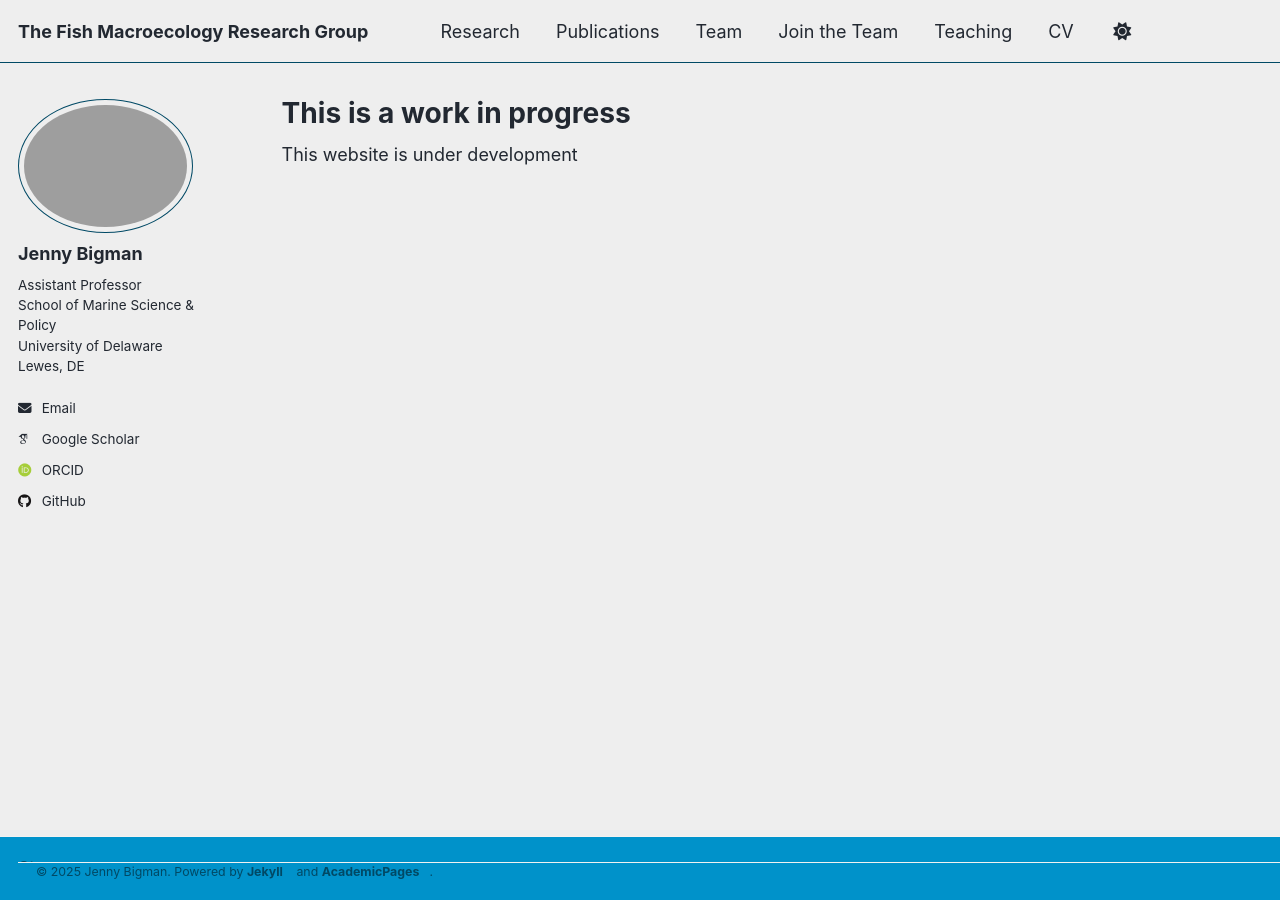
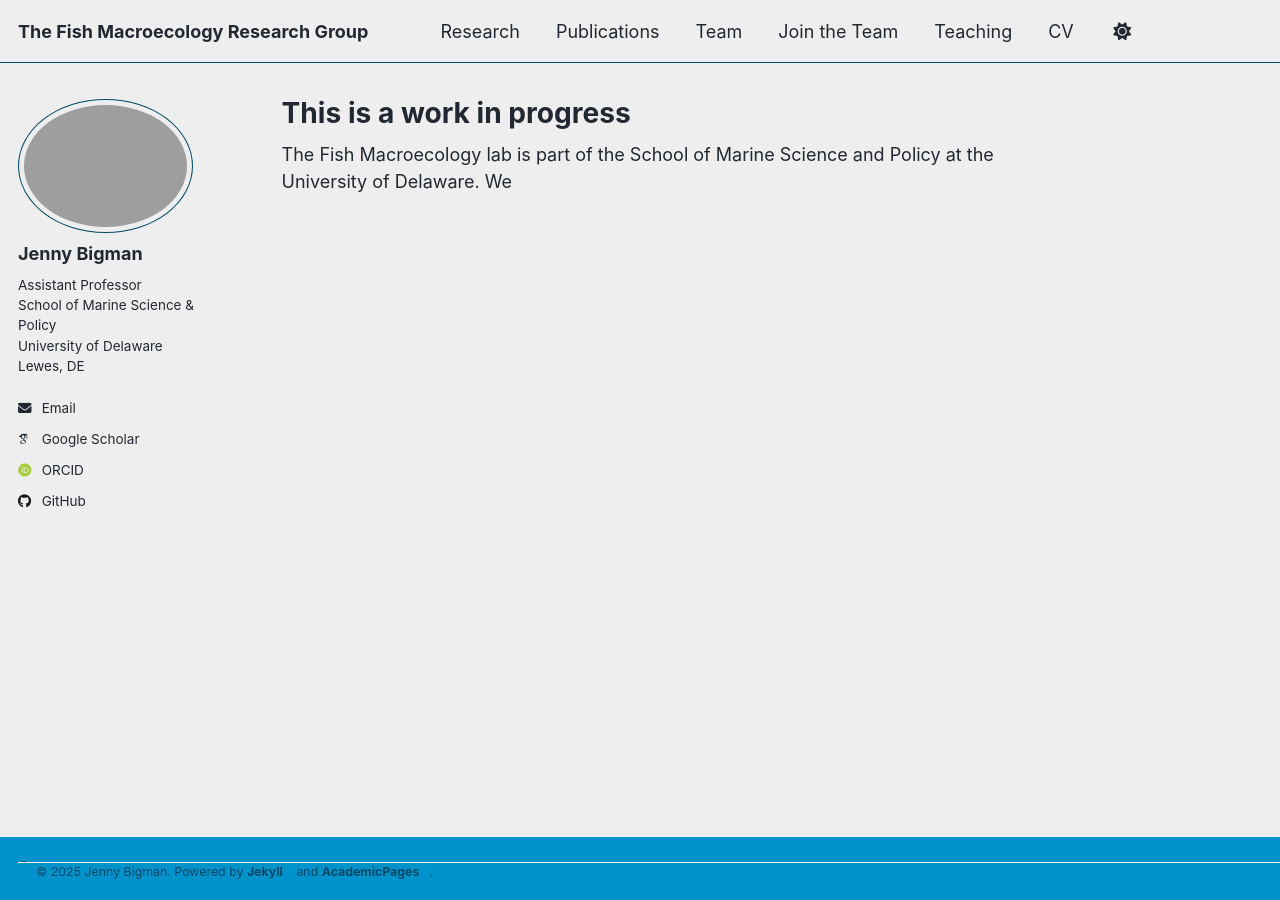
Before and after one commit to jennybigman/jennybigman.github.io, a Jekyll site: the page built from _pages/about.md, in a window 1280 px wide. Built offline with Jekyll 4.4.1, drawn with Linux system fonts in a browser that asks for light colours; some web fonts are replaced; a script that is not in the unit is left out.

Commit message:
Update about.md

```diff
--- a/_pages/about.md
+++ b/_pages/about.md
@@ -7,4 +7,4 @@ redirect_from:
   - /about.html
 ---
 
-This website is under development
+The Fish Macroecology lab is part of the School of Marine Science and Policy at the University of Delaware. We
```
